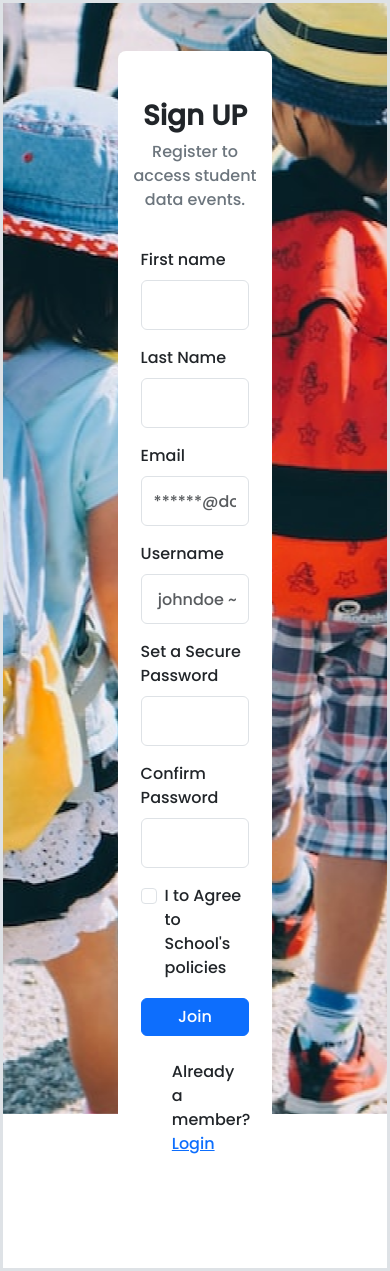
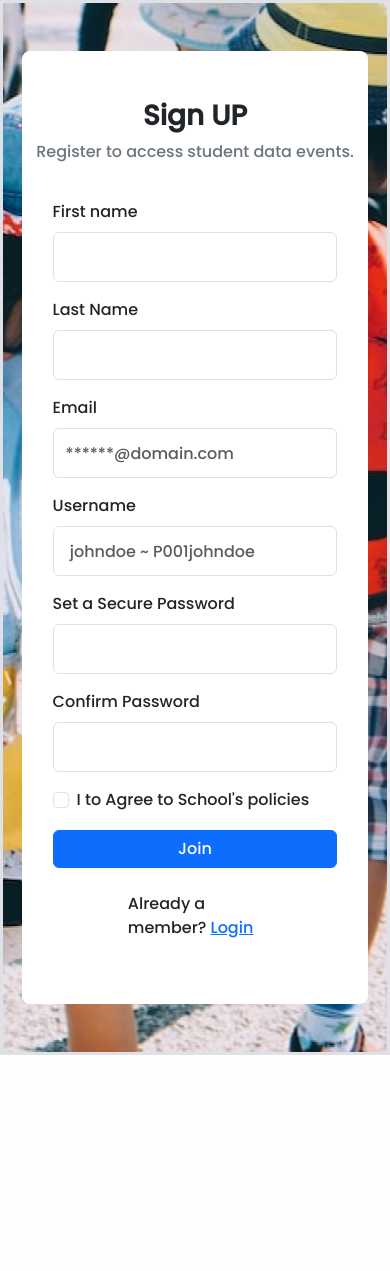
Before and after one commit to brightKams/nursery_primary_school_management_system, a PHP site: page /signup.html in a window 390 px wide. After the commit the page ends 1055 px from the top, so only its background shows below. Run offline with PHP 8.4, Linux system fonts and the light colour scheme; some web fonts are replaced.

Commit message:
update commit for signup page

```diff
--- a/assets/css/styles.css
+++ b/assets/css/styles.css
@@ -44,3 +44,11 @@ body {
 .form-control {
     height: 50px;
 }
+
+
+
+@media screen and (max-width: 768px) {
+    .form_wrapper {
+        width: 90%;
+    }
+}
```
